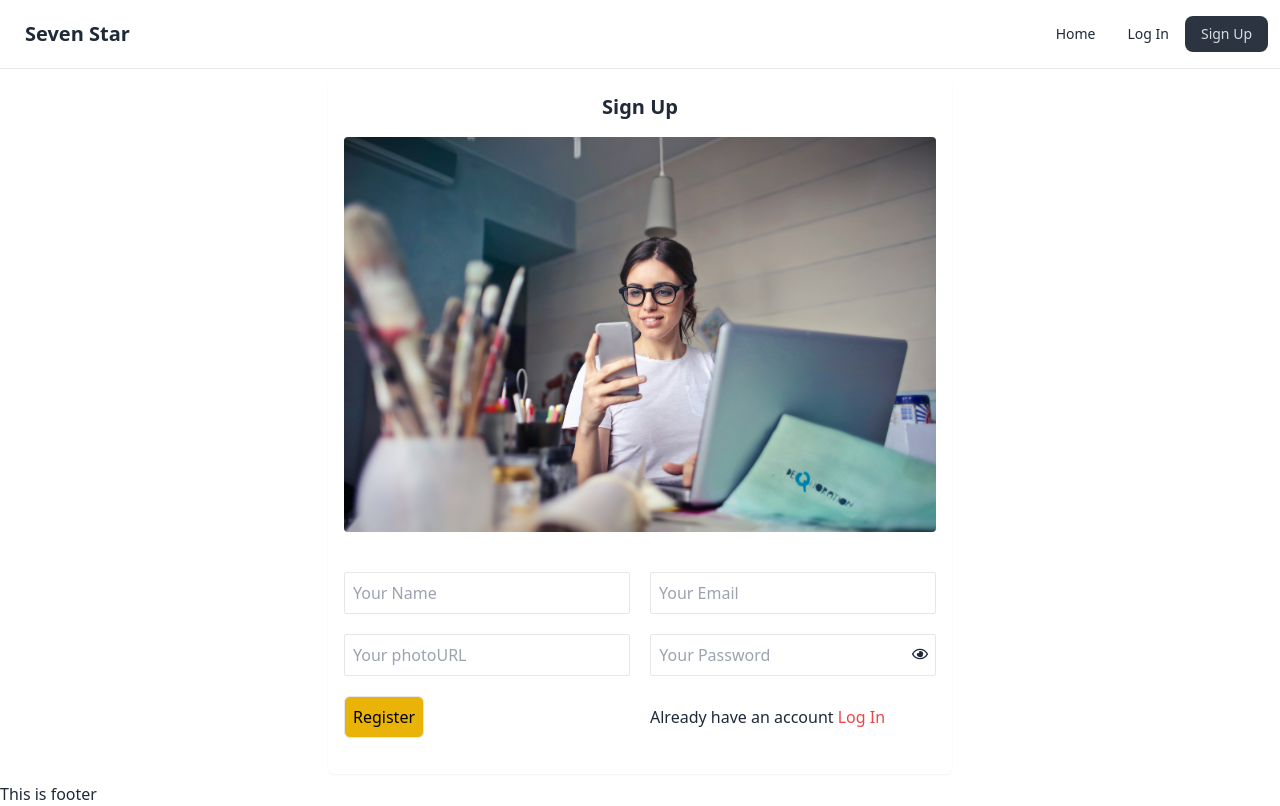
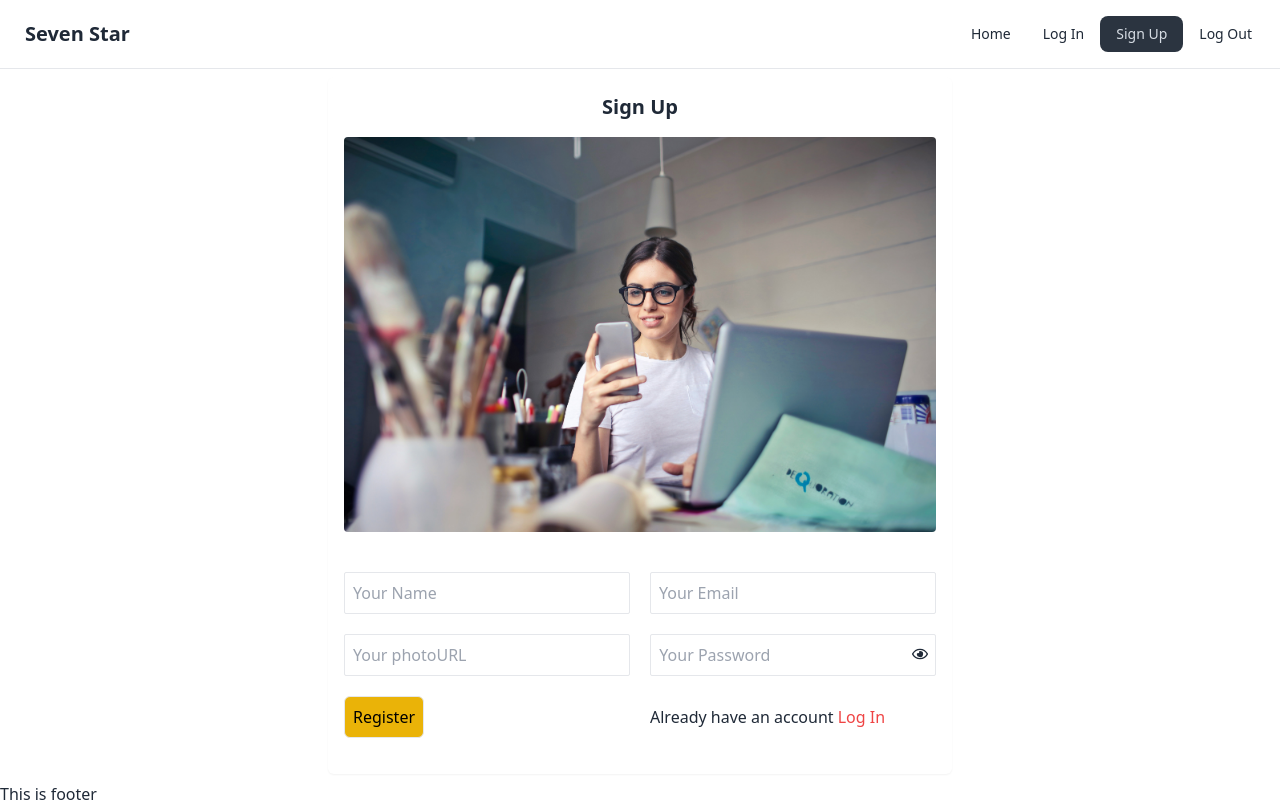
Before and after one commit to takbirgazi/assignment_11_client_side, a React (Vite) app: page /register in a window 1280 px wide. Built offline with nearby package versions, Linux system fonts and the light colour scheme; no server answers.

Commit message:
Add log out btn and functionality

```diff
--- a/src/pages/NavBar/NavBar.jsx
+++ b/src/pages/NavBar/NavBar.jsx
@@ -1,12 +1,20 @@
+import { useContext } from "react";
 import { NavLink } from "react-router-dom";
+import { AuthContext } from '../../provider/AuthProvider';
 
 
 const NavBar = () => {
+    const {user, logOut} = useContext(AuthContext);
+    const logOutHndler = ()=>{
+        logOut();
+    }
     const navList = <>
                         <li><NavLink to="/">Home</NavLink></li>
                         <li><NavLink to="/login">Log In</NavLink></li>
                         <li><NavLink to="/register">Sign Up</NavLink></li>
-    </>
+                        <li><button onClick={logOutHndler}>Log Out</button></li>
+                    </>;
+
     return (
         <div className="navbar bg-base-100 border-b">
             <div className="navbar-start">
@@ -20,9 +28,25 @@ const NavBar = () => {
                 </div>
                 <a className="btn btn-ghost text-xl">Seven Star</a>
             </div>
+            {
+                user &&  <div className="navbar-end lg:hidden">
+                            <div className="avatar online border rounded-full p-1">
+                                <div className="w-5 h-5 rounded-full">
+                                    <img src={user?.photoURL} title={user?.displayName} />
+                                </div>
+                            </div>
+                        </div>
+            }
             <div className="navbar-end hidden lg:flex">
-                <ul className="menu menu-horizontal px-1">
+                <ul className="flex items-center menu menu-horizontal px-1">
                     {navList}
+                    {
+                        user &&  <div className="avatar online border rounded-full p-1">
+                                    <div className="w-7 h-7 rounded-full">
+                                        <img src={user?.photoURL}  title={user?.displayName} />
+                                    </div>
+                                </div>
+                    }
                 </ul>
             </div>
         </div>
```
Lines whose indentation alone changed are shown as unchanged.
